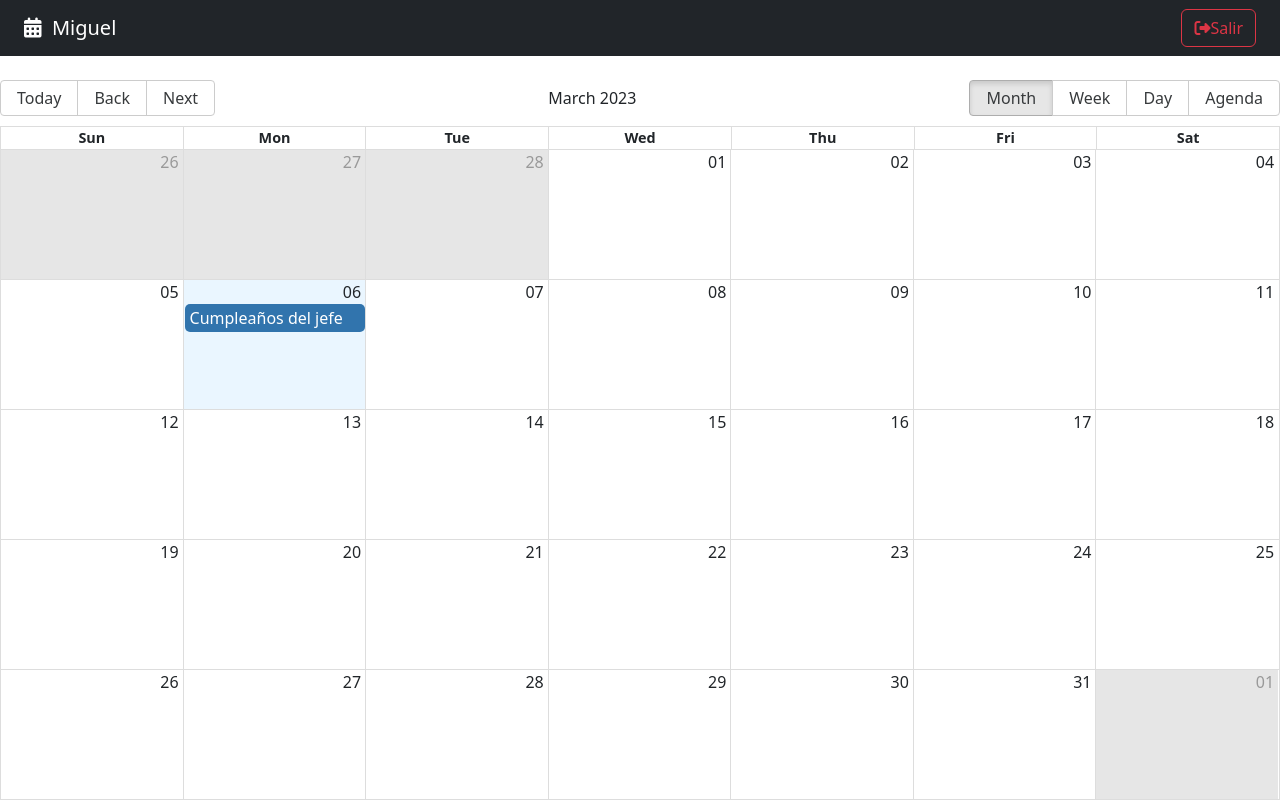
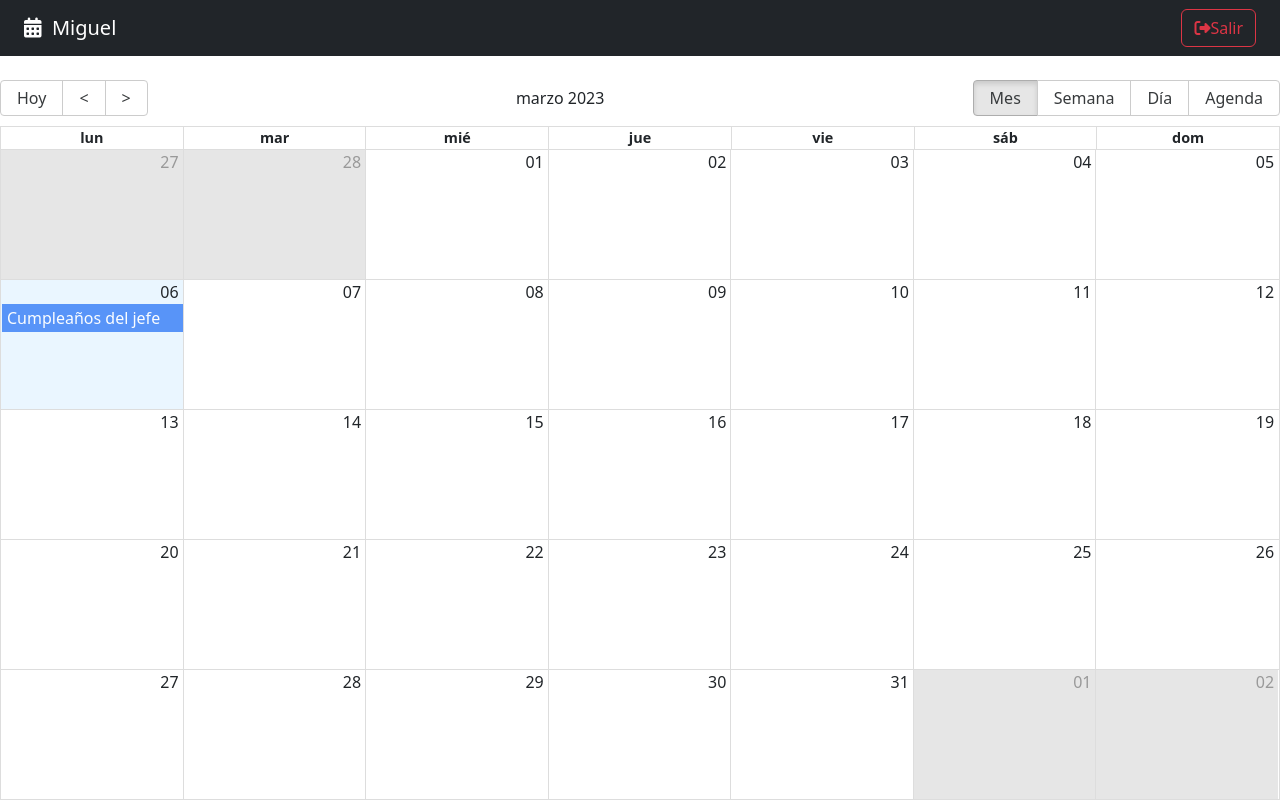
Before and after one commit to Hmmlov/calendar, a React (Vite) app: page / in a window 1280 px wide. Built offline with nearby package versions, Linux system fonts and the light colour scheme.

Commit message:
ConfiguracionAdicionalDelCalendario

```diff
--- a/src/calendar/pages/CalendarPage.jsx
+++ b/src/calendar/pages/CalendarPage.jsx
@@ -1,24 +1,9 @@
 
-import { Calendar, dateFnsLocalizer } from 'react-big-calendar'
+import { Calendar } from 'react-big-calendar'
 import 'react-big-calendar/lib/css/react-big-calendar.css';
-import { addHours, format, parse, startOfWeek, getDay } from 'date-fns'
-import enUS from 'date-fns/locale/en-US'
-
+import { addHours} from 'date-fns'
 import { Navbar } from '../index';
-
-export const CalendarPage = () => {
-
-  const locales = {
-    'en-US': enUS,
-  }
-
-  const localizer = dateFnsLocalizer({
-    format,
-    parse,
-    startOfWeek,
-    getDay,
-    locales,
-  })
+import { localizer, getMessagesES } from '../../helpers';
 
 const events = [{
   title: 'Cumpleaños del jefe',
@@ -33,16 +18,39 @@
 }]
 
 
+
+export const CalendarPage = () => {
+
+
+
+  const eventStyleGetter = (event, start, end, isSelected) => {
+    console.log({event, start, end, isSelected});
+
+    const style ={
+      backgroundColor: '#347CF7',
+      borderRadius: '0px',
+      opacity: 0.8,
+      color: 'white'
+    }
+    return {
+      style
+    }
+  }
+
+
   return (
     <>
       <Navbar/>
 
       <Calendar
+        culture='es'
         localizer={localizer}
         events={events}
         startAccessor="start"
         endAccessor="end"
         style={{ height: 'calc(100vh - 80px )' }}
+        messages={getMessagesES()}
+        eventPropGetter={eventStyleGetter}
       />
 
     </>
--- /dev/null
+++ b/src/helpers/calendarLocalizer.js
@@ -0,0 +1,18 @@
+
+import { dateFnsLocalizer } from 'react-big-calendar'
+
+import { format, parse, startOfWeek, getDay } from 'date-fns'
+import enUS from 'date-fns/locale/en-US'
+
+import esES from 'date-fns/locale/es'
+
+const locales = {
+  'es': esES,
+}
+export const localizer = dateFnsLocalizer({
+    format,
+    parse,
+    startOfWeek,
+    getDay,
+    locales,
+  })
--- /dev/null
+++ b/src/helpers/getMessages.js
@@ -0,0 +1,18 @@
+
+export const getMessagesES = () =>{
+    return {
+        allDay: 'Todo el día',
+        previous: '<',
+        next: '>',
+        today: 'Hoy',
+        month: 'Mes',
+        week: 'Semana',
+        day: 'Día',
+        agenda: 'Agenda',
+        date: 'Fecha',
+        time: 'Hora',
+        event: 'Evento',
+        noEventsInRange: 'No hay eventos en este rango',
+        showMore: total => `+ Ver más (${total})`
+    };
+}
--- /dev/null
+++ b/src/helpers/index.js
@@ -0,0 +1,2 @@
+export * from './calendarLocalizer';
+export * from './getMessages';
```
Lines whose indentation alone changed are shown as unchanged.
